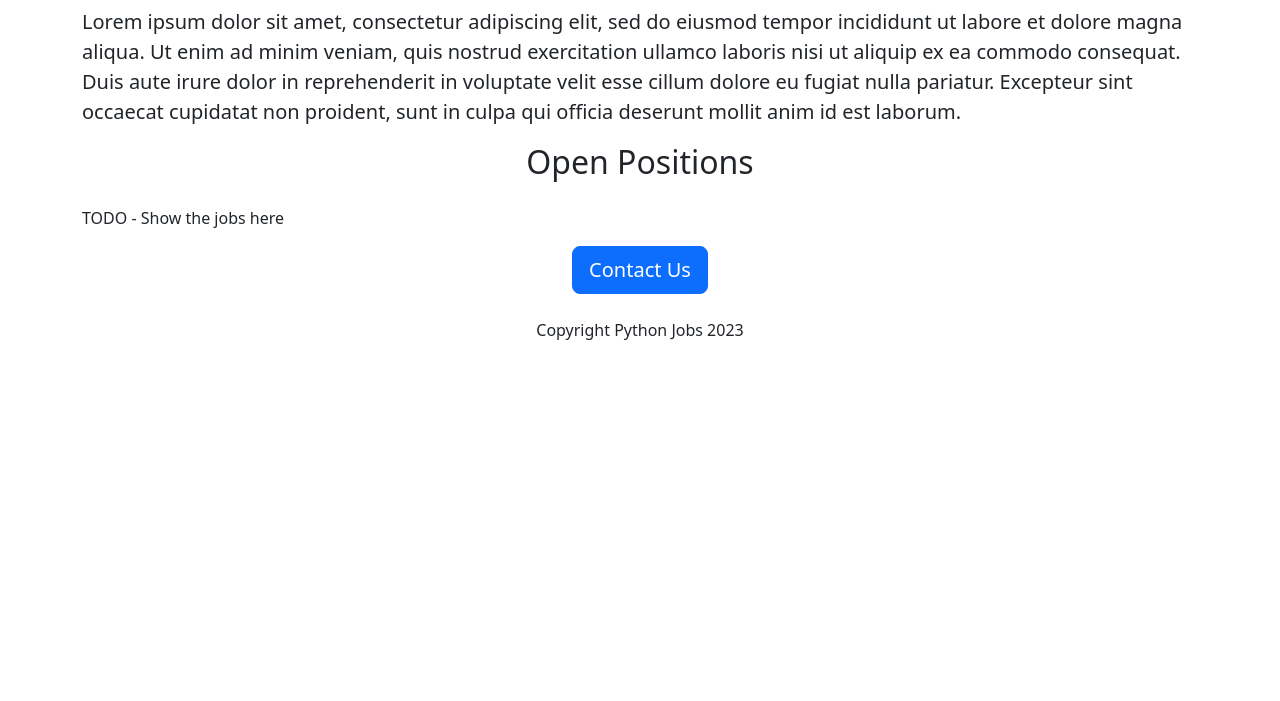
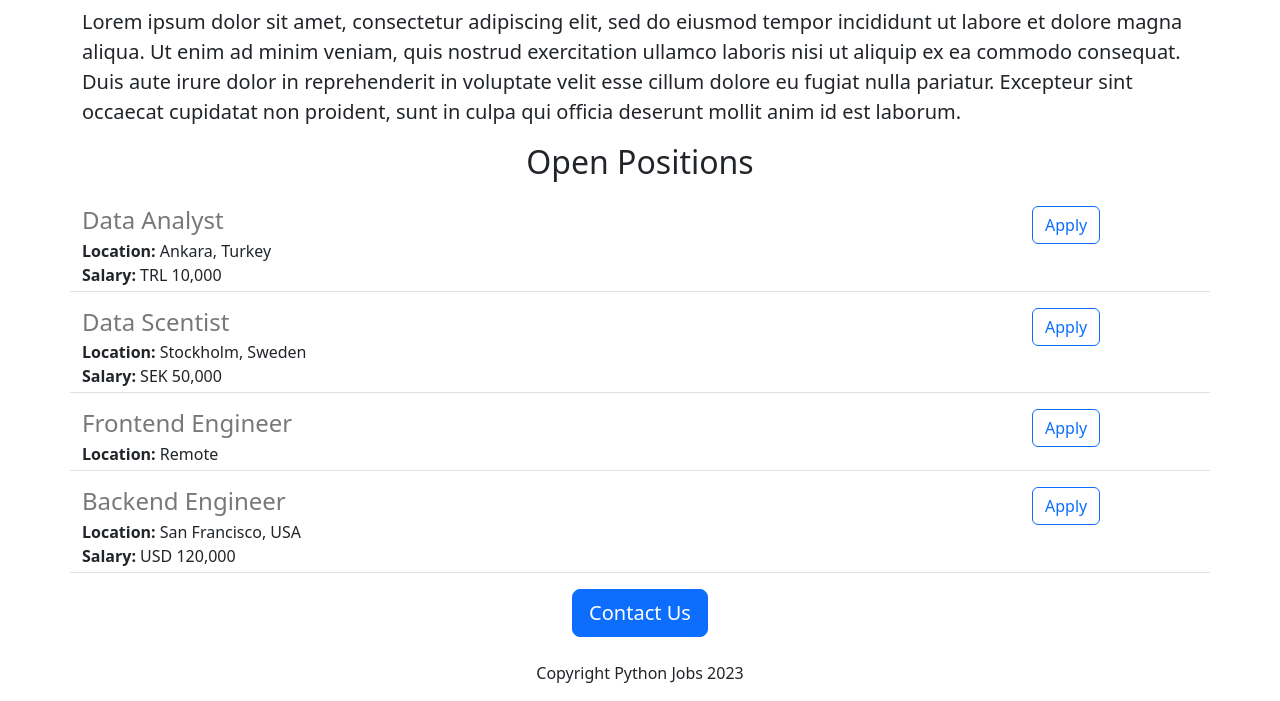
Before and after one commit to onurtalayhan/python-website, a Flask app: page / in a window 1280 px wide. Shown: the part 479-1180 px from the top of the page. Before the commit the page ends 819 px from the top, so only its background shows below. Run offline with Flask 2, Linux system fonts and the light colour scheme.

Commit message:
added jobitem.html

```diff
--- a/app.py
+++ b/app.py
@@ -1,8 +1,40 @@
-from flask import Flask, render_template
+from flask import Flask, render_template,jsonify
 app = Flask(__name__)
+JOBS = [
+  {
+    'id':1,
+    'title': 'Data Analyst',
+    'location': 'Ankara, Turkey',
+    'salary': 'TRL 10,000'
+  },
+
+   {
+    'id':2,
+    'title': 'Data Scentist',
+    'location': 'Stockholm, Sweden',
+    'salary': 'SEK 50,000'
+  },
+  {
+    'id':3,
+    'title': 'Frontend Engineer',
+    'location': 'Remote'
+
+  },
+  {
+    'id':4,
+    'title': 'Backend Engineer',
+    'location': 'San Francisco, USA',
+    'salary': 'USD 120,000'
+  },
+]
 @app.route("/")
 def hello_world():
-  return render_template('home.html')
+  return render_template('home.html',
+                         jobs=JOBS,
+                        company_name='Python Jobs')
+@app.route("/jobs")
+def list_jobs():
+  return jsonify(JOBS)
 
 if __name__ == "__main__":
   app.run(host='0.0.0.0', debug=True)
--- a/templates/home.html
+++ b/templates/home.html
@@ -21,7 +21,11 @@ object-fit:cover;
     <h2 class="text-center">About Python Jobs</h2>
     <p class="lead">Lorem ipsum dolor sit amet, consectetur adipiscing elit, sed do eiusmod tempor incididunt ut labore et dolore magna aliqua. Ut enim ad minim veniam, quis nostrud exercitation ullamco laboris nisi ut aliquip ex ea commodo consequat. Duis aute irure dolor in reprehenderit in voluptate velit esse cillum dolore eu fugiat nulla pariatur. Excepteur sint occaecat cupidatat non proident, sunt in culpa qui officia deserunt mollit anim id est laborum.</p>
     <h2 class="text-center mt-2 mb-4">Open Positions</h2>
-    <p>TODO - Show the jobs here</p>
+<div>
+  {% for job in jobs %}
+    {% include 'jobitem.html' %}
+  {% endfor %}
+</div>
       <div class="text-center">
     <button class="btn btn-primary btn-lg">Contact Us</button>
         <p class="mt-4">Copyright Python Jobs 2023</p>
--- /dev/null
+++ b/templates/jobitem.html
@@ -0,0 +1,14 @@
+<div class ="border-bottom row" style="margin-bottom:16px; padding-bottom:4px;">
+  <div class="col-10">
+      <h4 style="color:rgb(120,120,120); margin-bottom:4px; ">{{job['title']}}
+      </h4>
+      <div><b>Location:</b> {{job['location']}}</div>
+      {% if 'salary' in job %}
+      <div><b>Salary:</b> {{job['salary']}}</div>
+      {% endif %}
+  </div>
+  <div class="col-2">
+    <button type="button" class="btn btn-outline-primary">Apply</button>
+  </div>
+
+    </div>
```
